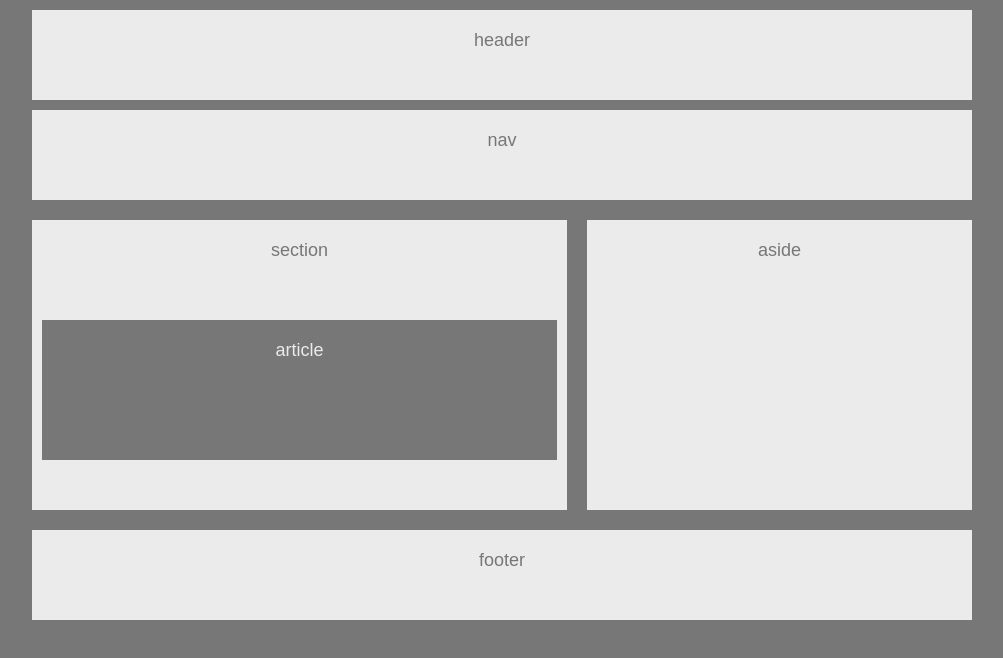
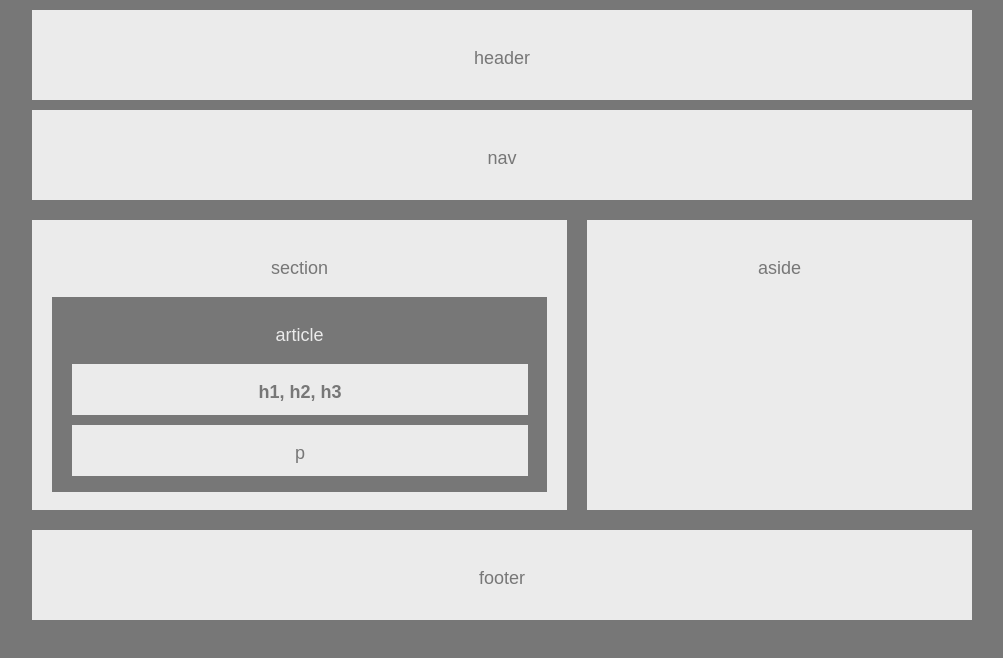
Before and after one commit to stellie82/HW-Wireframe, a plain HTML site: page index.html in a window 1280 px wide. Shown: the whole page, without its empty margins (138-1141 px from the left). Drawn offline with Linux system fonts and the light colour scheme.

Commit message:
fix structure of classes

```diff
--- a/index.html
+++ b/index.html
@@ -5,19 +5,20 @@
         <link rel="stylesheet" href="style.css">
     </head>
     <body>
-        <header>header</header>
+        <header><p class="textbox">header</p></header>
 
-        <nav>nav</nav>
+        <nav><p class="textbox">nav</p></nav>
 
         <div class="clearfix">
-            <section>section</section>
-            <article>article</article>
-                <!-- <p id="hblock"><b>h1, h2, h3</b></p>
-                <p id="pblock">p</p> -->
-            <aside>aside</aside>
+            <section><p class="textbox">section</p>
+                    <article><p class="textbox">article</p>
+                        <p class="pblock"><b>h1, h2, h3</b></p>
+                        <p class="pblock">p</p>
+                    </article>
+            </section>
+            <aside><p class="textbox">aside</p></aside>
         </div>
 
-
-        <footer>footer</footer>
+        <footer><p class="textbox">footer</p></footer>
     </body>
 </html>
--- a/style.css
+++ b/style.css
@@ -5,7 +5,6 @@
 }
 
 body {
-    position: relative;
     margin: 0 auto;
     width: 960px;
     color: #777;
@@ -14,15 +13,7 @@ body {
     font-size: 18px;
 }
 
-header {
-    margin: 10px;
-    height: 50px;
-    padding: 20px;
-    background-color: #ebebeb;
-    text-align: center;
-}
-
-nav {
+header, nav, footer {
     margin: 10px;
     height: 50px;
     padding: 20px;
@@ -38,7 +29,6 @@ section {
     padding: 20px;
     background-color: #ebebeb;
     text-align: center;
-    z-index: -1;
 }
 
 aside {
@@ -51,42 +41,23 @@ aside {
     text-align: center;
 }
 
-footer {
-    margin: 10px;
-    height: 50px;
-    padding: 20px;
-    background-color: #ebebeb;
-    text-align: center;
-}
-
 article {
-    position: absolute;
-    top: 300px;
-    left: 10px;
-    margin: 10px;
+    margin: 0;
     width: 475px;
-    height: 100px;
-    padding: 20px;
+    height: 175px;
+    padding: 10px;
     color: #ebebeb;
     background-color: #777;
     text-align: center;
 }
 
-#hblock {
+.pblock {
+    display: block;
     margin: 10px;
-    width: 350px;
-    padding: 20px;
+    width: 420px;
+    height: 15px;
+    padding: 18px;
     color: #777;
     background-color: #ebebeb;
     text-align: center;
 }
-
-#pblock {
-    display: block;
-    margin: 10px;
-    width: 350px;
-    padding: 20px;
-    color: #777;
-    background-color: #ebebeb;
-    text-align: center;
-}
```
